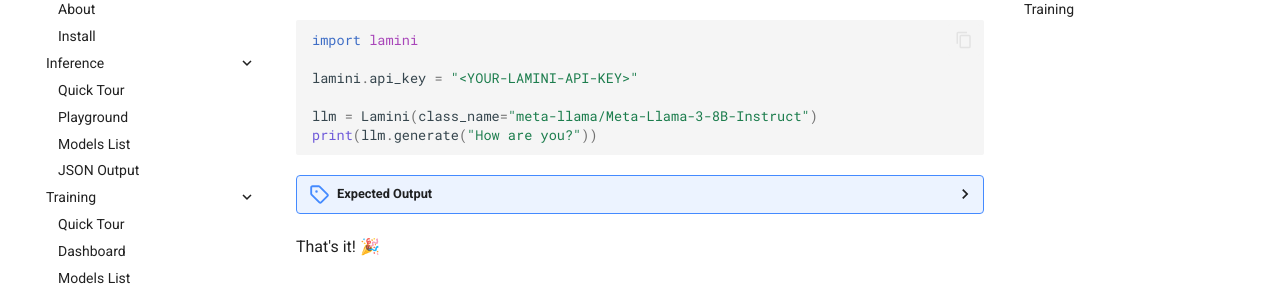
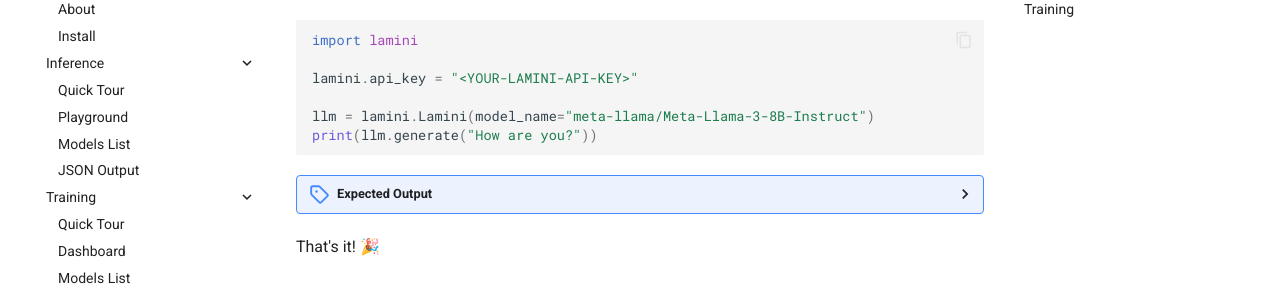
Before and after one commit to lamini-ai/lamini-ai.github.io, an MkDocs documentation site: the page built from docs/index.md, in a window 1280 px wide and 900 px high, scrolled down 327 px. Shown: the part 153-448 px from the top of the window. Built offline with MkDocs 1.6.1 and Material for MkDocs 9.7.7, drawn with Linux system fonts in a browser that asks for light colours.

Commit message:
Update index

````diff
--- a/docs/index.md
+++ b/docs/index.md
@@ -20,7 +20,7 @@
 
     lamini.api_key = "<YOUR-LAMINI-API-KEY>"
 
-    llm = Lamini(class_name="meta-llama/Meta-Llama-3-8B-Instruct")
+    llm = lamini.Lamini(model_name="meta-llama/Meta-Llama-3-8B-Instruct")
     print(llm.generate("How are you?"))
     ```
 
````
